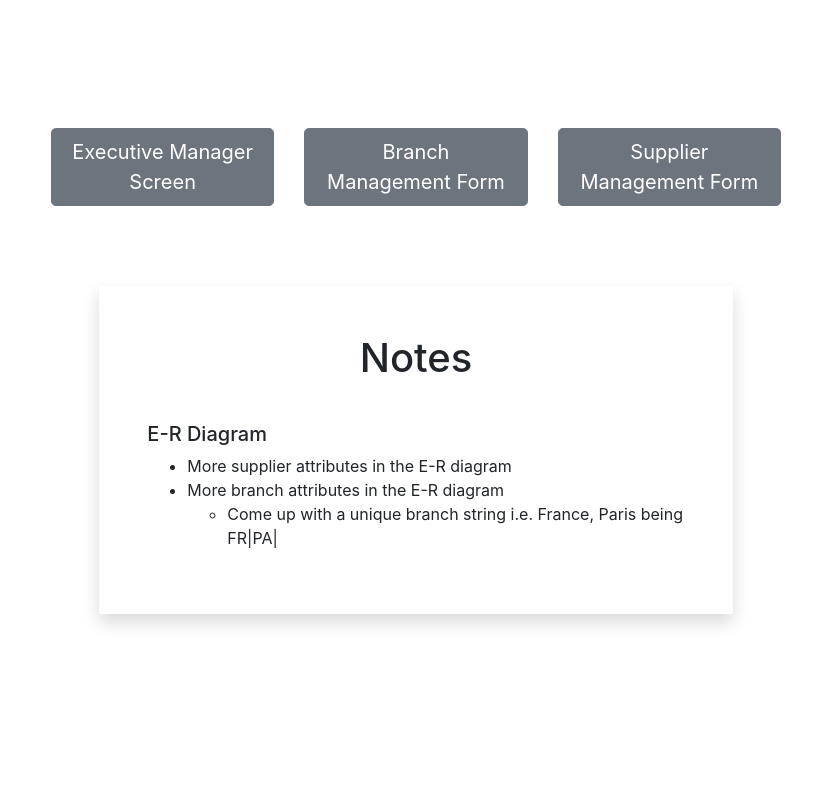
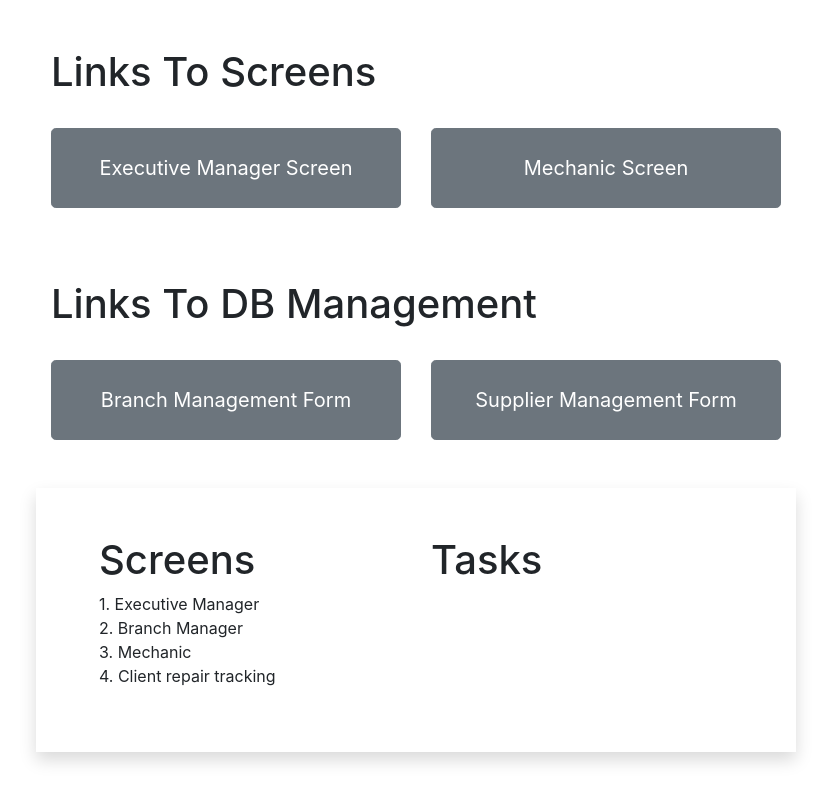
Before and after one commit to mariusurbelis/databse-systems-implementation, a PHP site: page / in a window 1280 px wide. Shown: the whole page, without its empty margins (224-1055 px from the left). Run offline with PHP 8.4, Linux system fonts and the light colour scheme.

Commit message:
Split the mechanic screen into components (individual php files)

```diff
--- a/index.html
+++ b/index.html
@@ -18,16 +18,31 @@
 
         <div class="row">
 
-            <div style="margin-top: 8em" class="col-8 offset-2 text-center">
+            <div style="margin-top: 3em" class="col-8 offset-2 text-center">
+
+                <div class="row">
+                    <div class="text-left mb-4 col-12">
+                        <h1>Links To Screens</h1>
+                    </div>
+                </div>
 
                 <div class="dev row">
-                    <div class="dev col-4"><a href="executive-manager-orders.php"><button type="button" class="btn btn-secondary btn-lg btn-block">Executive Manager Screen</button></a></div>
-                    <div class="dev col-4"><a href="branch.php"><button type="button" class="btn btn-secondary btn-lg btn-block">Branch Management Form</button></a></div>
-                    <div class="dev col-4"><a href="supplier.php"><button type="button" class="btn btn-secondary btn-lg btn-block">Supplier Management Form</button></a></div>
+                    <div class="dev col-6"><a href="executive-manager-orders.php"><button type="button" class="btn p-4 btn-secondary btn-lg btn-block">Executive Manager Screen</button></a></div>
+                    <div class="dev col-6"><a href="mechanic/"><button type="button" class="btn p-4 btn-secondary btn-lg btn-block">Mechanic Screen</button></a></div>
                 </div>
 
-                <div class="row">
+                <div class="mt-5 row">
+                    <div class="text-left mt-4 mb-4 col-12">
+                        <h1>Links To DB Management</h1>
+                    </div>
+                </div>
 
+                <div class="dev row">
+                    <div class="dev col-6"><a href="branch.php"><button type="button" class="btn p-4 btn-secondary btn-lg btn-block">Branch Management Form</button></a></div>
+                    <div class="dev col-6"><a href="supplier.php"><button type="button" class="btn p-4 btn-secondary btn-lg btn-block">Supplier Management Form</button></a></div>
+                </div>
+
+                <div hidden class="row">
                     <div style="margin-top: 5em" class="shadow p-5 col-10 offset-1 text-left">
                         <center><h1 style="margin-bottom: 1em">Notes</h1></center>
                         <h5 style="margin-top: 1em;" >E-R Diagram</h5>
@@ -41,7 +56,18 @@
                             <p></p>
                         </ul>
                     </div>
+                </div>
 
+                <div class="p-5 mt-5 row shadow text-left">
+                    <div class="col-6">
+                        <h1>Screens</h1>
+                        <p>1. Executive Manager<br>2. Branch Manager<br>3. Mechanic<br>4. Client repair tracking</p>
+                    </div>
+
+                    <div class="col-6">
+                        <h1>Tasks</h1>
+                        <p></p>
+                    </div>
                 </div>
 
             </div>
--- /dev/null
+++ b/mechanic/cars-awaiting-repair.php
@@ -0,0 +1 @@
+This is cars awaiting repair
--- /dev/null
+++ b/mechanic/cars-in-repair.php
@@ -0,0 +1 @@
+Cars in repair
--- /dev/null
+++ b/mechanic/parts-search.php
@@ -0,0 +1 @@
+Parts search
```
Also changed, not shown: mechanic/index.php (+20 -3 lines).
